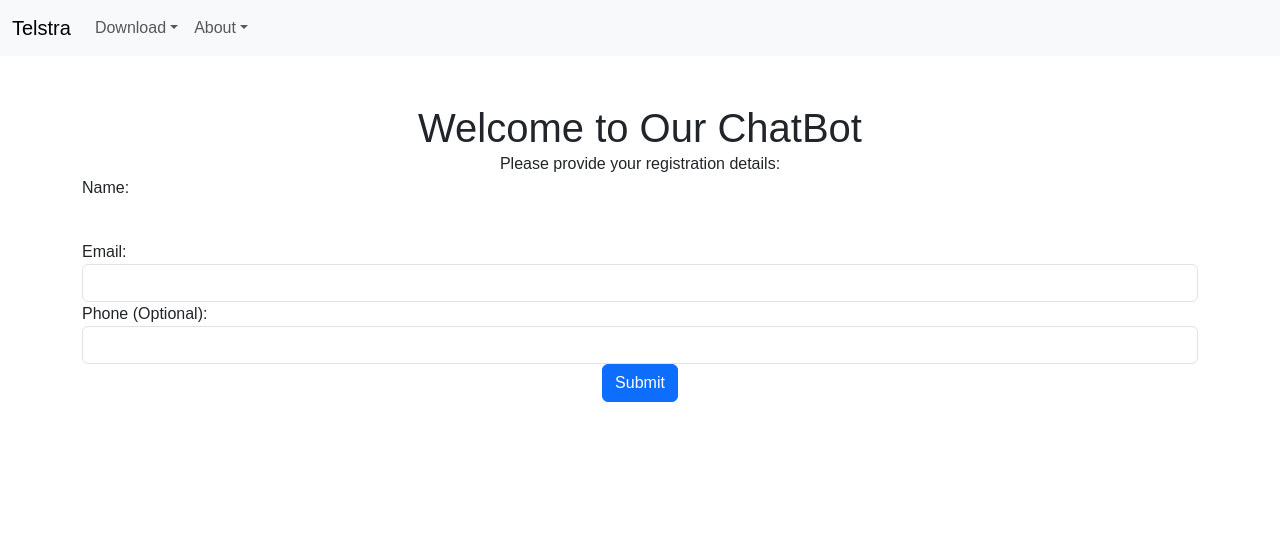
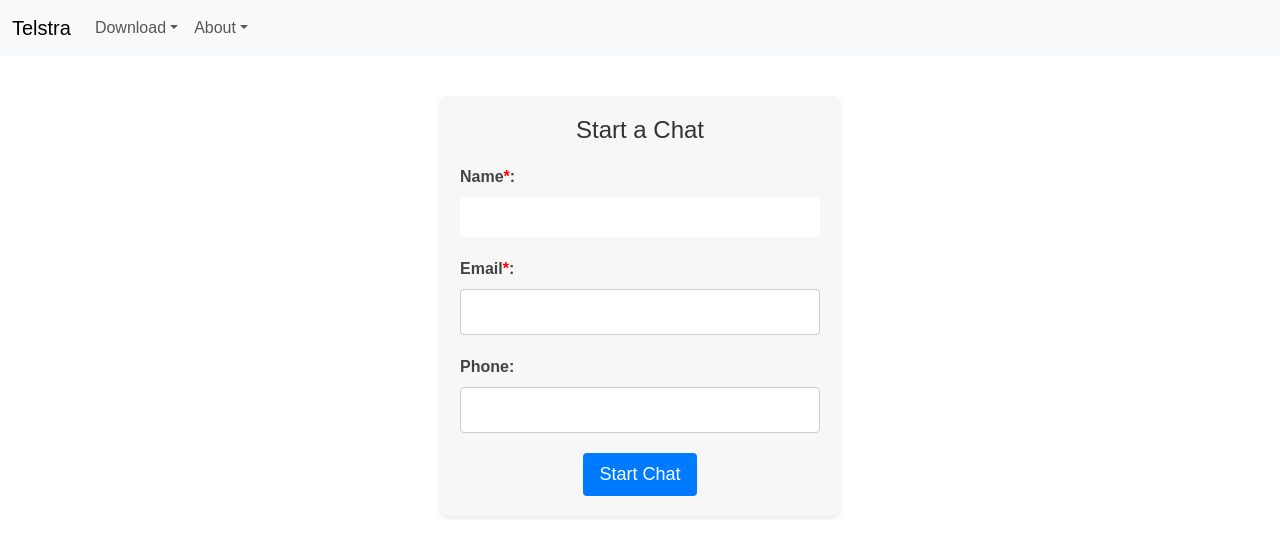
Before and after one commit to ayushpandey09/Chatbot---Frontend, a React (Create React App) app: page /form in a window 1280 px wide. Shown: the top 556 px of the page. Built offline with nearby package versions, Linux system fonts and the light colour scheme.

Commit message:
user resgistration feature added

```diff
--- a/src/App.js
+++ b/src/App.js
@@ -6,6 +6,7 @@ import ChatbotPage from './component/chatbotPage/chatbotPage';
 import Form from './component/formPage/Form';
 import {BrowserRouter as Router, Route, Routes} from 'react-router-dom'
 import Chatbox from './component/chatbox/Chatbox'
+import GeneralInfo from './component/generalPolices/GeneralInfo';
 
 function App() {
   return (
@@ -16,6 +17,7 @@ function App() {
       <Route path = "/" exact element={<WelcomePage/> }/>
       <Route path = "/chatbot" element={<Chatbox/>}/>
       <Route path = "/form" element={<Form/>}/>
+      <Route path = "/generalInfo" element = {<GeneralInfo/>}/>
     </Routes>
 
     </div>
--- a/src/component/chatbox/Chatbox.css
+++ b/src/component/chatbox/Chatbox.css
@@ -1,7 +1,7 @@
 /* ChatBox.css */
 .chat-box {
-    max-width: 400px;
-    margin: 0 auto;
+    max-width: 500px;
+    margin: 40px auto;
     border: 1px solid #ccc;
     border-radius: 8px;
     overflow: hidden;
@@ -10,7 +10,7 @@
 
   .chat-messages {
     padding: 10px;
-    max-height: 300px;
+    max-height: 400px;
     overflow-y: auto;
     height: 80vh;
   }
--- a/src/component/chatbox/Chatbox.js
+++ b/src/component/chatbox/Chatbox.js
@@ -37,7 +37,6 @@ function ChatBox() {
                     // botResponse = content;
                     const botMessage = { text: content, isBot: true };
                     setMessages((prevMessages) => [...prevMessages, botMessage]);
-
                 }
                )
                .catch(
@@ -45,6 +44,7 @@ function ChatBox() {
                     console.log(error)
                 }
                )
+               //on the basis of last question next api will call
             }else if(lastQuestion === "Enter your location"){
                 axios.get(`http://localhost:8080/chatbot/questionithelp/${param}`).then(
                     (response)=>{
@@ -75,8 +75,6 @@ function ChatBox() {
             (response)=>{
                 console.log(response.data);
                 //Get request for getting the response back
-
-
                     axios.get('http://localhost:8080/chatbot/questionresponse').then(
                     (response)=>{
                         console.log(response.data);
--- a/src/component/formPage/Form.css
+++ b/src/component/formPage/Form.css
@@ -0,0 +1,59 @@
+/* ChatStartPage.css */
+
+.chat-start-container {
+    max-width: 400px;
+    margin: 40px auto;
+    padding: 20px;
+    background-color: #f7f7f7;
+    border-radius: 8px;
+    box-shadow: 0 2px 4px rgba(0, 0, 0, 0.1);
+    text-align: center;
+  }
+
+  h1 {
+    font-size: 24px;
+    color: #333;
+    margin-bottom: 20px;
+  }
+
+  .form-group {
+    margin-bottom: 20px;
+    text-align: left;
+  }
+
+  label {
+    display: block;
+    font-size: 16px;
+    font-weight: bold;
+    color: #444;
+    margin-bottom: 8px;
+  }
+
+  input[type="text"],
+  input[type="email"],
+  input[type="tel"] {
+    width: 100%;
+    padding: 10px;
+    font-size: 16px;
+    border: 1px solid #ccc;
+    border-radius: 4px;
+  }
+
+  .required {
+    color: #ff0000;
+  }
+
+  button {
+    display: inline-block;
+    padding: 10px 20px;
+    font-size: 18px;
+    background-color: #007bff;
+    color: #fff;
+    border: none;
+    border-radius: 4px;
+    cursor: pointer;
+  }
+
+  button:hover {
+    background-color: #0056b3;
+  }
--- a/src/component/formPage/Form.js
+++ b/src/component/formPage/Form.js
@@ -1,33 +1,131 @@
-import React from 'react'
+// import React from 'react'
+//import { useNavigate } from 'react-router-dom'
+
+// function Form() {
+//     const navigate = useNavigate();
+//   return (
+//     <div>
+//         <div class="container mt-5">
+//         <h1 class="text-center">Welcome to Our ChatBot</h1>
+//         <p class="text-center">Please provide your registration details:</p>
+//         <form id="registrationForm">
+//             <div class="form-group">
+//                 <label for="name">Name:</label>
+//                 <input type="text" id="name" name="name" required class="form-control"/>
+//             </div>
+//             <div class="form-group">
+//                 <label for="email">Email:</label>
+//                 <input type="email" id="email" name="email" required class="form-control"/>
+//             </div>
+//             <div class="form-group">
+//                 <label for="phone">Phone (Optional):</label>
+//                 <input type="tel" id="phone" name="phone" class="form-control"/>
+//             </div>
+//             <div class="form-group text-center">
+//                 <input onClick={()=>{ navigate("/chatbot") }} type="submit" value="Submit" class="btn btn-primary"/>
+//             </div>
+//         </form>
+//     </div>
+//     </div>
+//   )
+// }
+
+// export default Form
+
+import React, { useState } from 'react';
 import { useNavigate } from 'react-router-dom'
+import './Form.css'; // Import the CSS file
+import axios from 'axios';
 
-function Form() {
-    const navigate = useNavigate();
+function ChatStartPage() {
+  const [formData, setFormData] = useState({
+    name: '',
+    empEmail: '',
+    phone: '',
+
+  });
+
+  const [phoneError, setPhoneError] = useState('');
+
+  const handleChange = (e) => {
+    const { name, value } = e.target;
+    setFormData({
+      ...formData,
+      [name]: value,
+    });
+  };
+
+  const validatePhone = (phone) => {
+    // Basic regex pattern for a 10-digit phone number in the format "123-456-7890"
+    const phonePattern = /^\d{10}$/;
+
+    return phonePattern.test(phone);
+  };
+
+  const handleSubmit = (e) => {
+    e.preventDefault();
+
+    const { phone, empName , empEmail} = formData;
+
+    if (!validatePhone(phone)) {
+      setPhoneError('Invalid phone number format. Phone number must be 10 digits');
+      return;
+    }
+
+    // Here, you can implement the logic to start the chat with the provided details.
+    // You can send the data to your chat component or API as needed.
+
+    // For demonstration, we'll just display the details in the console.
+    console.log({id : 104, empEmail, empName, phone});
+    axios.post('http://localhost:8080/adduser',{
+        id: 1012, empName, empEmail, phone
+    }).then((res)=>{
+        console.log(res.data);
+    })
+    console.log('Submitted Data:', formData);
+  };
+
   return (
-    <div>
-        <div class="container mt-5">
-        <h1 class="text-center">Welcome to Our ChatBot</h1>
-        <p class="text-center">Please provide your registration details:</p>
-        <form id="registrationForm">
-            <div class="form-group">
-                <label for="name">Name:</label>
-                <input type="text" id="name" name="name" required class="form-control"/>
-            </div>
-            <div class="form-group">
-                <label for="email">Email:</label>
-                <input type="email" id="email" name="email" required class="form-control"/>
-            </div>
-            <div class="form-group">
-                <label for="phone">Phone (Optional):</label>
-                <input type="tel" id="phone" name="phone" class="form-control"/>
-            </div>
-            <div class="form-group text-center">
-                <input onClick={()=>{ navigate("/chatbot") }} type="submit" value="Submit" class="btn btn-primary"/>
-            </div>
-        </form>
+    <div className="chat-start-container">
+      <h1>Start a Chat</h1>
+      <form onSubmit={handleSubmit}>
+        <div className="form-group">
+          <label htmlFor="name">Name<span className="required">*</span>:</label>
+          <input
+            type="text"
+            id="name"
+            name="empName"
+            value={formData.empName}
+            onChange={handleChange}
+            required
+          />
+        </div>
+        <div className="form-group">
+          <label htmlFor="email">Email<span className="required">*</span>:</label>
+          <input
+            type="email"
+            id="email"
+            name="empEmail"
+            value={formData.empEmail}
+            onChange={handleChange}
+            required
+          />
+        </div>
+        <div className="form-group">
+          <label htmlFor="phone">Phone:</label>
+          <input
+            type="tel"
+            id="phone"
+            name="phone"
+            value={formData.phone}
+            onChange={handleChange}
+          />
+          {phoneError && (!validatePhone(formData.phone))  && <p className="error-message">{phoneError}</p>}
+        </div>
+        <button type="submit">Start Chat</button>
+      </form>
     </div>
-    </div>
-  )
+  );
 }
 
-export default Form
+export default ChatStartPage;
--- /dev/null
+++ b/src/component/generalPolices/GeneralInfo.css
@@ -0,0 +1,92 @@
+/* CompanyGeneralInfo.css */
+.company-general-info {
+    background-color: #f9f9f9;
+    padding: 20px;
+    border-radius: 8px;
+    box-shadow: 0 2px 4px rgba(0, 0, 0, 0.1);
+    margin: 20px;
+    max-width: 800px;
+    margin: 20px auto;
+  }
+
+  .company-general-info h2 {
+    font-size: 36px;
+    color: #333;
+    margin-bottom: 20px;
+    text-align: center;
+  }
+
+  .company-general-info h3 {
+    font-size: 24px;
+    color: #555;
+    margin-top: 32px;
+    margin-bottom: 16px;
+  }
+
+  .company-general-info p {
+    font-size: 18px;
+    line-height: 1.6;
+    color: #444;
+    margin-bottom: 16px;
+  }
+
+  .company-general-info ul {
+    list-style-type: disc;
+    margin-left: 20px;
+    margin-bottom: 16px;
+  }
+
+  .company-general-info li {
+    font-size: 18px;
+    color: #444;
+    margin-bottom: 8px;
+  }
+
+  /* Improved styling for the leadership team section */
+  .company-general-info .leadership-team {
+    margin-top: 32px;
+    padding: 20px;
+    background-color: #fff;
+    border-radius: 8px;
+    box-shadow: 0 4px 8px rgba(0, 0, 0, 0.2);
+  }
+
+  .company-general-info .leadership-team h3 {
+    font-size: 24px;
+    color: #333;
+    margin-top: 0;
+    margin-bottom: 16px;
+  }
+
+  .company-general-info .leadership-team ul {
+    list-style-type: none;
+    padding-left: 0;
+  }
+
+  .company-general-info .leadership-team li {
+    font-size: 20px;
+    color: #333;
+    margin-bottom: 12px;
+  }
+
+  /* Add a call to action button */
+  .company-general-info .cta-button {
+    display: block;
+    width: 100%;
+    max-width: 200px;
+    margin: 20px auto;
+    padding: 12px 24px;
+    font-size: 20px;
+    text-align: center;
+    background-color: #007bff;
+    color: #fff;
+    border: none;
+    border-radius: 4px;
+    cursor: pointer;
+    text-decoration: none;
+    transition: background-color 0.3s ease;
+  }
+
+  .company-general-info .cta-button:hover {
+    background-color: #0056b3;
+  }
--- /dev/null
+++ b/src/component/generalPolices/GeneralInfo.js
@@ -0,0 +1,56 @@
+import React from 'react';
+import './GeneralInfo.css'; // Import the CSS file
+
+function GeneralInfo() {
+  return (
+    <div className="company-general-info">
+      <h2>Company General Information</h2>
+      <p>Welcome to our company's general information page. Here, you can find detailed information about our organization.</p>
+
+      <h3>About Us</h3>
+      <p>
+        ABC Corporation is a leading global technology company that specializes in innovative solutions for various industries.
+        We were founded on January 1, 2000, with a commitment to excellence and a passion for innovation.
+        Our headquarters are located in the heart of Silicon Valley, and we have offices in major cities worldwide.
+      </p>
+
+      <h3>Our Values</h3>
+      <ul>
+        <li>Customer-Centric: We prioritize the needs and satisfaction of our customers.</li>
+        <li>Innovation: We continuously seek innovative solutions to solve complex problems.</li>
+        <li>Teamwork: Collaboration and teamwork are at the heart of our success.</li>
+        <li>Integrity: We uphold the highest ethical standards in all our interactions.</li>
+        <li>Quality: We are committed to delivering high-quality products and services.</li>
+        <li>Community: We actively engage with and support the communities where we operate.</li>
+      </ul>
+
+      <h3>Leadership Team</h3>
+      <div className="leadership-team">
+        <p>Meet our leadership team, dedicated to guiding our company to new heights:</p>
+        <ul>
+          <li>CEO: John Doe</li>
+          <li>CTO: Jane Smith</li>
+          <li>CFO: Mark Johnson</li>
+          <li>COO: Emily Brown</li>
+          <li>CMO: Michael Lee</li>
+        </ul>
+      </div>
+
+      <h3>Global Presence</h3>
+      <p>
+        With a strong global presence, we operate in over 30 countries and serve customers worldwide.
+        Our international teams work together to provide innovative solutions tailored to local markets.
+      </p>
+
+      <h3>Career Opportunities</h3>
+      <p>
+        We believe in fostering talent and offer a range of career opportunities for professionals at all levels.
+        If you're passionate about technology and innovation, consider joining our team.
+      </p>
+
+      <a href="/" className="cta-button">Learn More</a>
+    </div>
+  );
+}
+
+export default GeneralInfo;
--- a/src/component/navbar/Header.js
+++ b/src/component/navbar/Header.js
@@ -33,7 +33,7 @@ export default function Navbar() {
             About
           </a>
           <ul className="dropdown-menu">
-            <li><a className="dropdown-item" href="/">General Information</a></li>
+            <li><a className="dropdown-item" href="/generalInfo">General Information</a></li>
             <li><a className="dropdown-item" href="/">Company Policies</a></li>
           </ul>
         </li>
```
Also changed, not shown: 1 other file (tests, documents, lock files or other folders).
